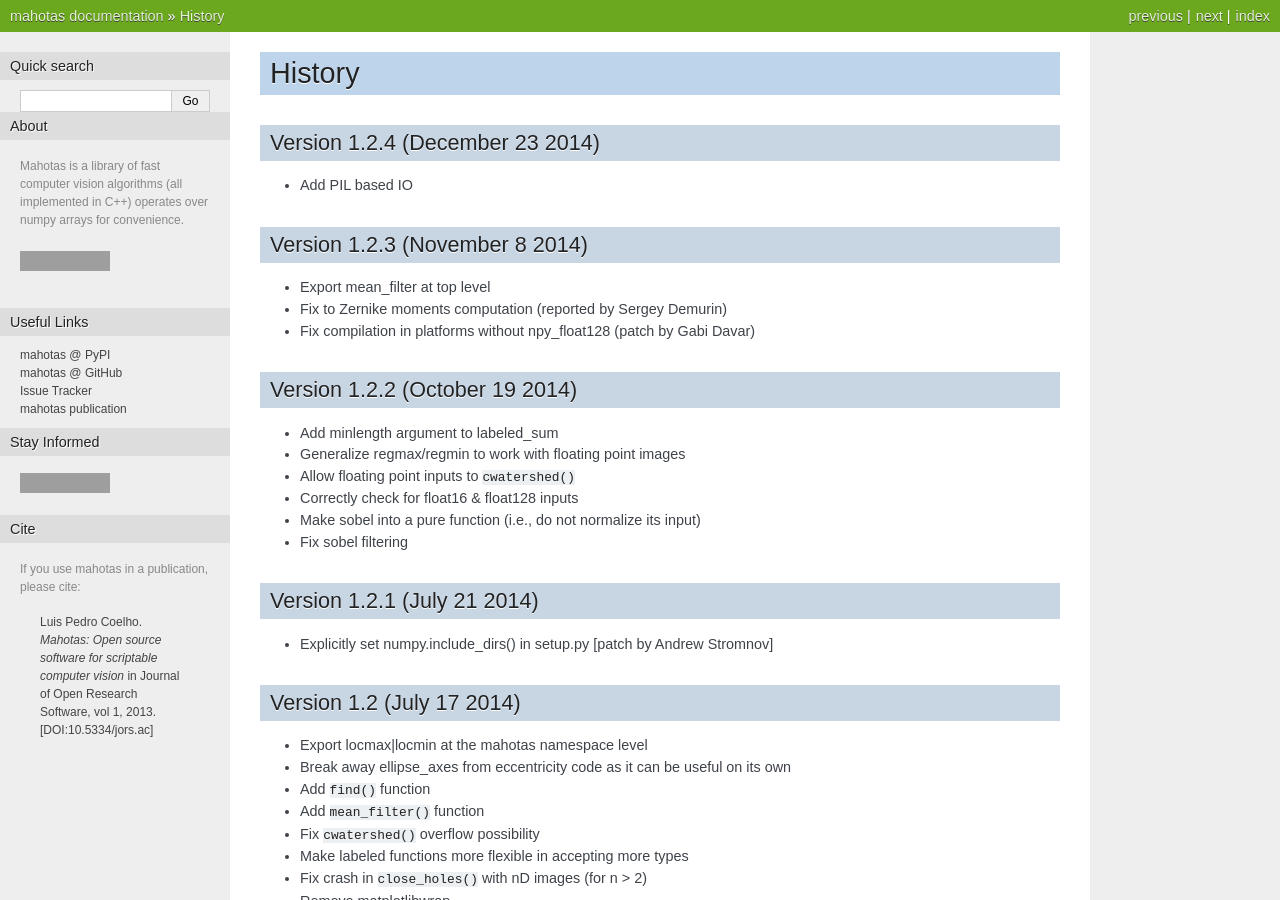
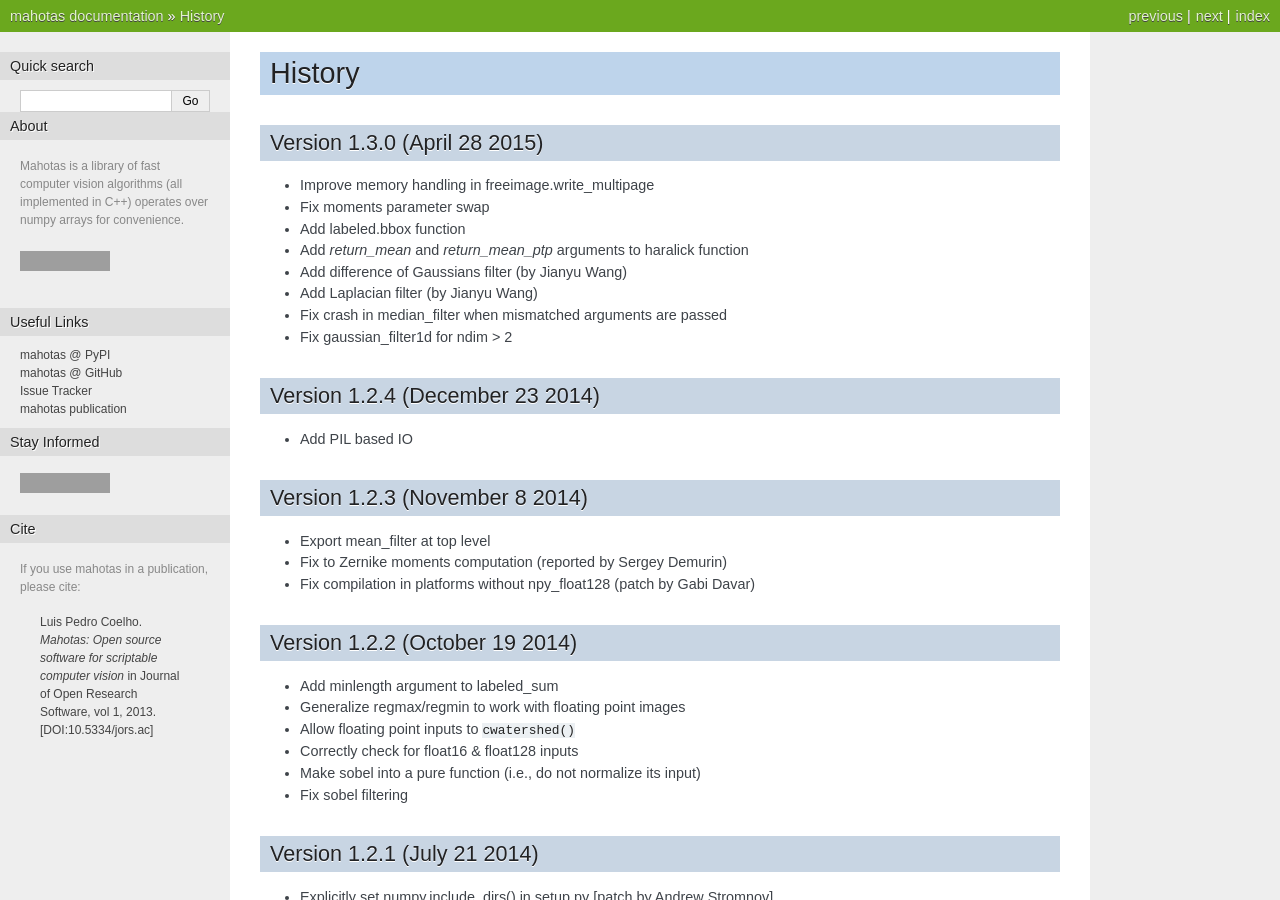
Before and after one commit to luispedro/mahotas, a Sphinx documentation site: the page built from docs/source/history.rst, in a window 1280 px wide and 900 px high, cut to the strip 0-900 px from the top of the window. Built offline with Sphinx 7.4.7, drawn with Linux system fonts in a browser that asks for light colours; formulas are drawn with MathJax 3; the version number could not be read and is left out; grey boxes are pictures that could not be loaded.

Commit message:
BLD Release 1.3.0
The addition of difference of Gaussians and Laplacian filter (by Jianyu
Wang) merit the minor version increase. There were also important fixes
in Gaussian filtering in higher dimensions.

Full ChangeLog:

	* Improve memory handling in freeimage.write_multipage
	* Fix moments parameter swap
	* Add labeled.bbox function
	* Add `return_mean` and `return_mean_ptp` arguments to haralick function
	* Add difference of Gaussians filter (by Jianyu Wang)
	* Add Laplacian filter (by Jianyu Wang)
	* Fix crash in median_filter when mismatched arguments are passed
	* Fix gaussian_filter1d for ndim > 2

```diff
--- a/docs/source/history.rst
+++ b/docs/source/history.rst
@@ -1,6 +1,18 @@
 =======
 History
 =======
+
+Version 1.3.0 (April 28 2015)
+~~~~~~~~~~~~~~~~~~~~~~~~~~~~~
+- Improve memory handling in freeimage.write_multipage
+- Fix moments parameter swap
+- Add labeled.bbox function
+- Add `return_mean` and `return_mean_ptp` arguments to haralick function
+- Add difference of Gaussians filter (by Jianyu Wang)
+- Add Laplacian filter (by Jianyu Wang)
+- Fix crash in median_filter when mismatched arguments are passed
+- Fix gaussian_filter1d for ndim > 2
+
 
 Version 1.2.4 (December 23 2014)
 ~~~~~~~~~~~~~~~~~~~~~~~~~~~~~~~~
```
Also changed, not shown: README.rst (+12 -0 lines), 2 other files.
